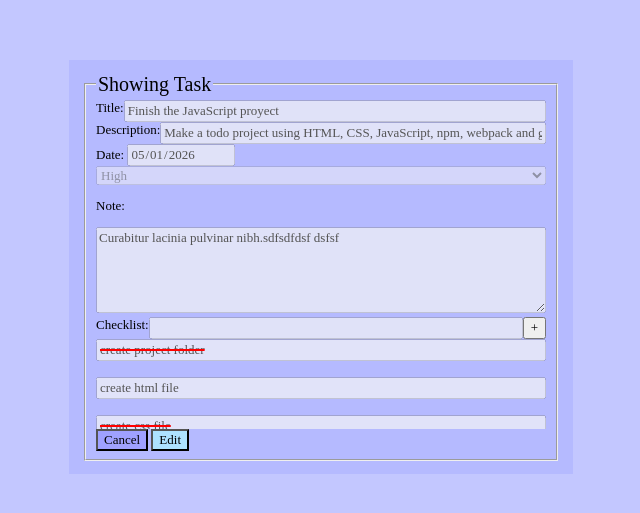
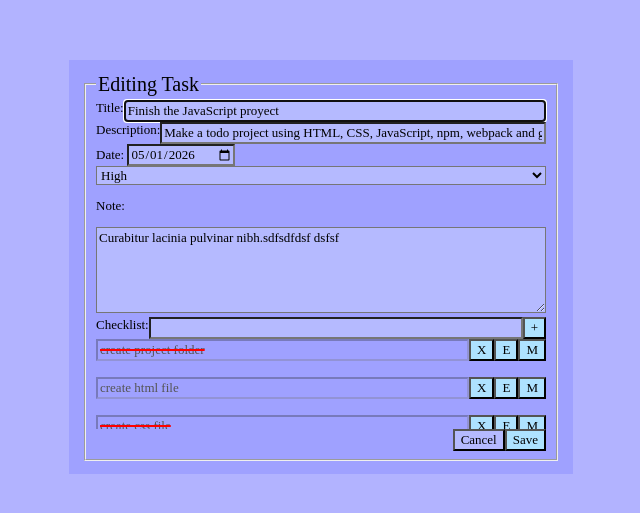
Before and after one commit to RedCode-123/Todo_list_project, a website built with webpack: page src/index.html in a window 1280 px wide. Shown: the part 133-646 px from the top of the page, without its empty margins (319-959 px from the left). Built offline with nearby package versions, Linux system fonts and the light colour scheme.

Commit message:
Add more style

```diff
--- a/src/index.html
+++ b/src/index.html
@@ -47,7 +47,7 @@
                                 <!-- Aquí irán apareciendo la lista de tareas -->
                             </div>
 
-                        <div>
+                        <div class="buttons">
                             <button id="cancel-btn" type="button">Cancel</button>
                             <button id="create-btn" type="button">Create</button>
                             <button id="edit-btn" type="button">Save</button>
--- a/src/main.js
+++ b/src/main.js
@@ -83,6 +83,6 @@ logger.log(task1);
 let formViewer = new FormViewer;
 /////////////////////////////////////
 // formViewer.showCreateTask();
-// formViewer.showEditTask(task1);
-formViewer.showTask(task1);
+formViewer.showEditTask(task1);
+// formViewer.showTask(task1);
 // ---------------------------------------------------------------
--- a/src/style.css
+++ b/src/style.css
@@ -2,9 +2,9 @@
     box-sizing: border-box;
     font-size: x-small;
     --text_color: black;
-    --background_color:  #B5BAFF;
+    --background_color:  #9FA1FF;
     --primary_color: #AEE2FF;
-    --secondary_color: #9FA1FF;
+    --secondary_color: #B5BAFF;
     --accent_color: #D9F9DF;
     --line_through: red;
     --font-size-normal: 1.3rem;
@@ -51,7 +51,10 @@
 }
 .dialog-task #create-btn,
 .dialog-task #edit-btn ,
-.dialog-task #goto-edit-btn {
+.dialog-task #goto-edit-btn,
+.dialog-task #checklist-output span button,
+.dialog-task #checklist-label button
+{
     background-color: var(--primary_color);
 }
 
@@ -73,11 +76,17 @@ input,
 select,
 textarea {
    width: auto;
+   background-color: var(--secondary_color);
 }
 
 .dialog-task #checklist-output {
     display: flex;
     flex-direction: column;
+}
+
+
+.dialog-task #checklist-output span input:disabled {
+    background-color: var(--background_color);
 }
 
 .dialog-task #title-label,
@@ -96,3 +105,8 @@ textarea {
 {
     flex: 1;
 }
+
+.dialog-task .buttons {
+    display: flex;
+    justify-content:  flex-end;
+}
```
